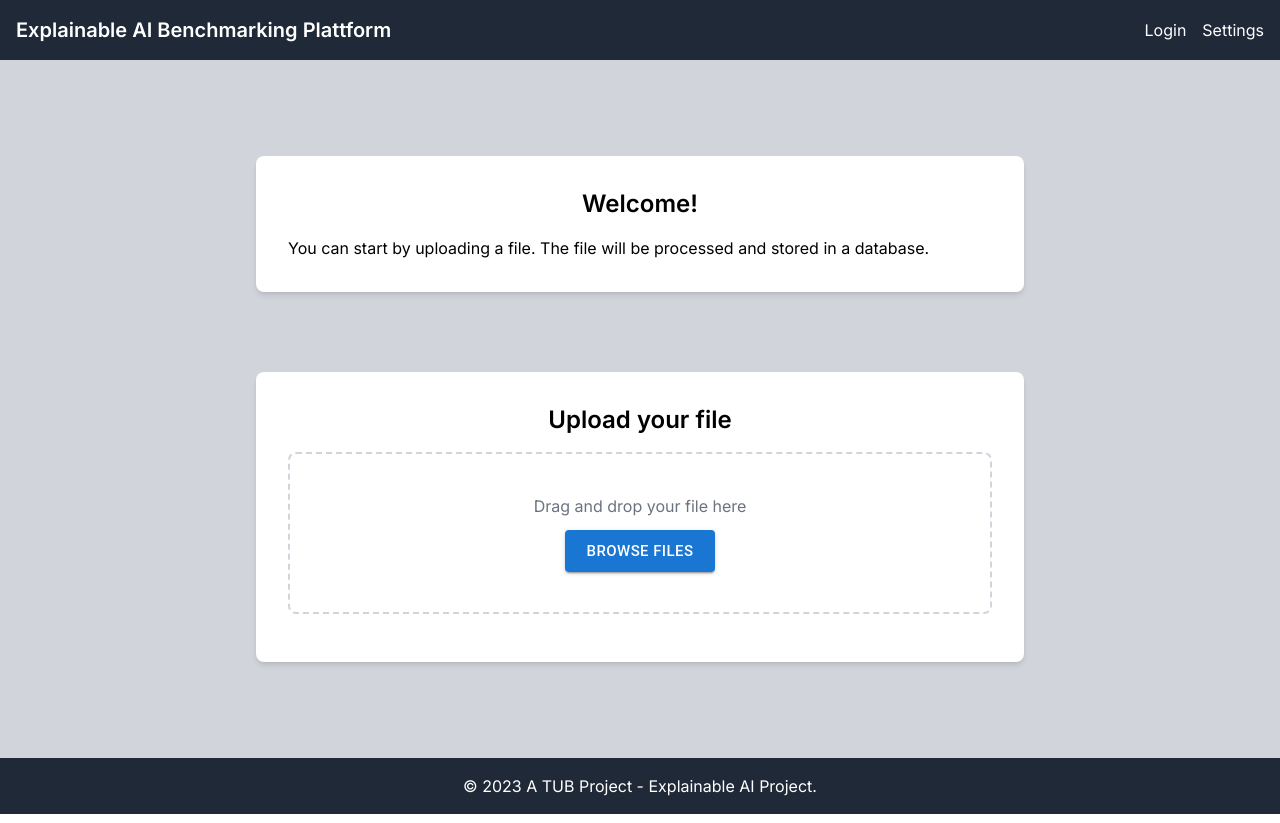
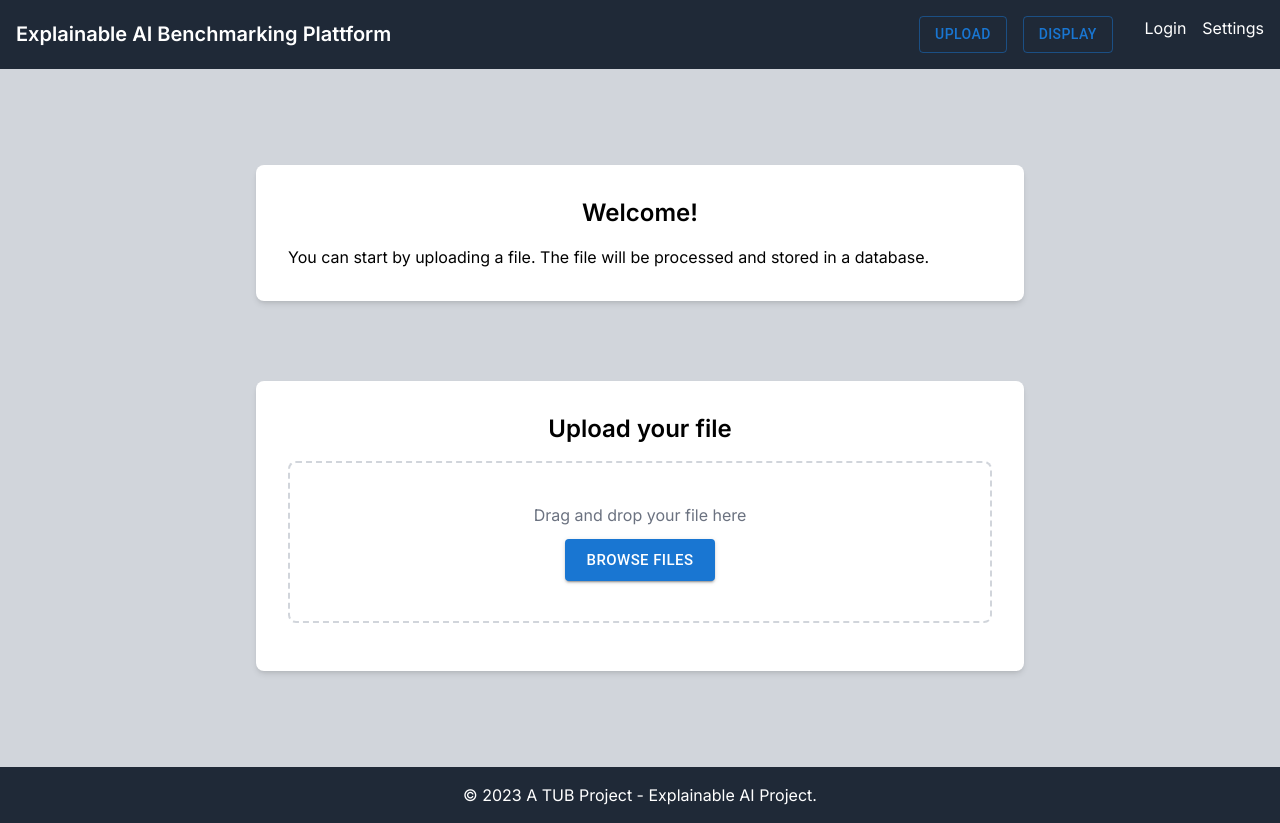
Before and after one commit to peschenbach/evalXai, a Next.js app in the folder platform/frontend/: page / in a window 1280 px wide. Built offline with nearby package versions, Linux system fonts and the light colour scheme.

Commit message:
feat: buttons added for display screen

```diff
--- /dev/null
+++ b/platform/frontend/app/components/Display.tsx
@@ -0,0 +1,15 @@
+import React from "react";
+
+export const Display = () => {
+  return (
+    <>
+      <div className="w-full max-w-3xl mx-auto bg-white shadow-md p-8 rounded-lg">
+        <h2 className="text-2xl font-semibold mb-4 text-center">
+          Display your results
+        </h2>
+      </div>
+    </>
+  );
+};
+
+export default Display;
--- a/platform/frontend/app/components/Header.tsx
+++ b/platform/frontend/app/components/Header.tsx
@@ -1,5 +1,7 @@
+"use client";
+
 import React from "react";
-import Link from "next/link";
+import { Button } from "@mui/material";
 
 const Header: React.FC = () => {
   return (
@@ -9,6 +11,10 @@ const Header: React.FC = () => {
           Explainable AI Benchmarking Plattform
         </h1>
         <nav className="flex space-x-4">
+          <Button variant="outlined"> Upload </Button>
+          <Button variant="outlined">Display</Button>
+          <div></div>
+
           <p>Login</p>
 
           <p>Settings</p>
--- a/platform/frontend/app/layout.tsx
+++ b/platform/frontend/app/layout.tsx
@@ -1,7 +1,6 @@
 import type { Metadata } from "next";
 import { Inter } from "next/font/google";
 import "./globals.css";
-
 const inter = Inter({ subsets: ["latin"] });
 
 export const metadata: Metadata = {
--- a/platform/frontend/package.json
+++ b/platform/frontend/package.json
@@ -12,6 +12,7 @@
     "@emotion/react": "^11.11.1",
     "@emotion/styled": "^11.11.0",
     "@mui/material": "^5.14.19",
+    "@reduxjs/toolkit": "^2.0.1",
     "axios": "^1.6.2",
     "next": "14.0.3",
     "react": "^18",
```
Also changed, not shown: 2 other files (tests, documents, lock files or other folders).
